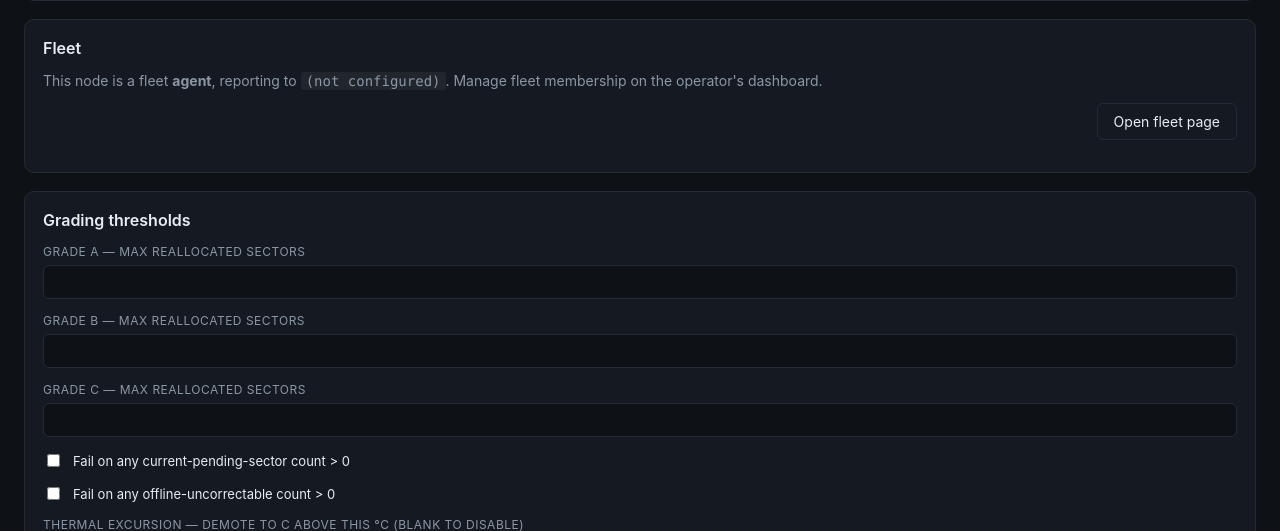
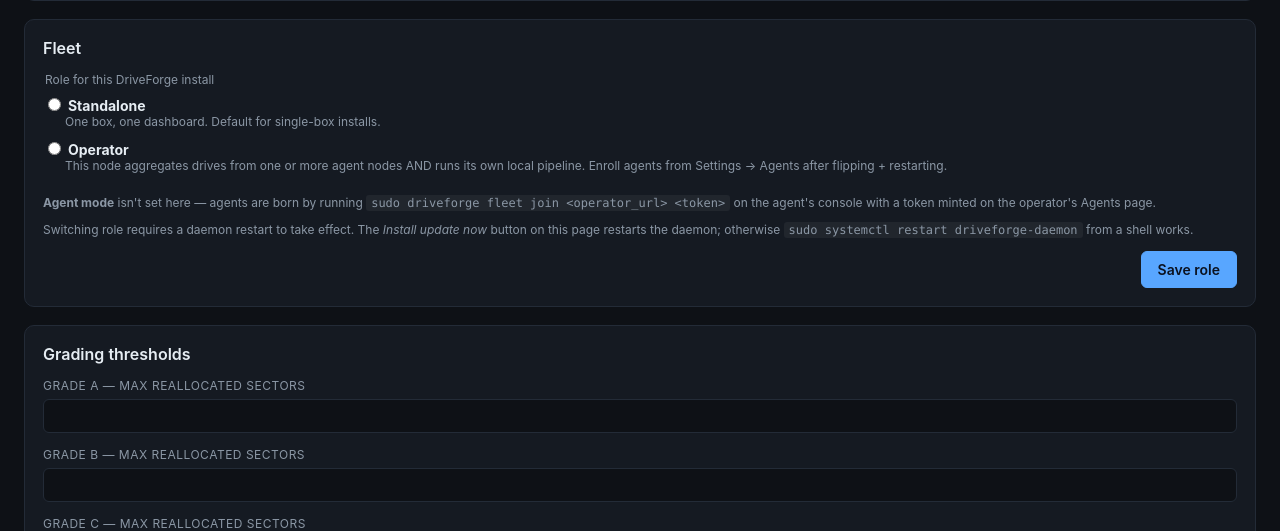
Before and after one commit to JT4862/driveforge, a Python web app: template driveforge/web/templates/settings.html in a window 1280 px wide. Shown: the part 540-1071 px from the top of the page. Run offline with Jinja, Linux system fonts and the light colour scheme; the template is opened without the code that fills it, so the values that code supplies are empty; some libraries are stand-ins or nearby versions.

Commit message:
fix(v0.10.5): role toggle form on Settings page (standalone ↔ operator)
v0.10.0 added a Fleet panel to the Settings page with a blurb
saying "flip the role to operator in the Daemon panel below and
restart the service." The Daemon panel never had a role picker —
operators who missed the setup wizard's Step 1 had no UI path to
switch modes post-install. Either replay the wizard or hand-edit
/etc/driveforge/driveforge.yaml, which violates the appliance
philosophy.

This patch adds the form the blurb always implied. The Fleet panel
now shows two radio buttons (Standalone / Operator) with a Save
button. On submit the role flips, the YAML is persisted, and the
Settings page flashes a "restart required" banner because the
lifespan hooks (fleet_client task, route role-gates) are evaluated
once at daemon boot.

## Why agent mode isn't in the form

Agents are born by consuming an enrollment token from an operator,
via `sudo driveforge fleet join <operator_url> <token>` on the
agent console. The CLI writes BOTH the role AND the long-lived
bearer token to disk atomically. A web-UI path would need a field
for the token, which (a) duplicates the CLI and (b) parks a live
credential in a browser-cached URL briefly. Neither is worth the
UX gain; the CLI one-liner is short.

Agents see an alternative copy in the same panel: "run
`sudo driveforge fleet leave` on this box to detach" — which reverts
to standalone and clears the operator_url. From there, the form is
available again.

## Tests (+7)

tests/unit/test_v0105_fleet_role_toggle.py:

- Standalone → operator flips + advertises restart
- Operator → standalone flips
- Same-role submit is a no-op with no restart banner
- Unknown role value rejected with `fleet_role_invalid` flash
- `role=agent` explicitly rejected via web (CLI-only path)
- Settings page renders the form on standalone + operator roles
- Settings page shows CLI-detach hint (no form) on agent role

597 passing (up from 590), 2 skipped. No regressions.

Co-Authored-By: Claude Opus 4.7 (1M context) <noreply@anthropic.com>

```diff
--- a/driveforge/version.py
+++ b/driveforge/version.py
@@ -1 +1 @@
-__version__ = "0.10.4"
+__version__ = "0.10.5"
--- a/driveforge/web/templates/settings.html
+++ b/driveforge/web/templates/settings.html
@@ -88,43 +88,80 @@
   </div>
 </form>
 
-{# v0.10.0+ fleet entry point. Compact panel that summarizes the
-   current role and links into /settings/agents for the full UI. Kept
-   out of the main Settings grid so standalone users (the majority)
-   don't see fleet UI they don't need. #}
+{# v0.10.0+ fleet entry point. v0.10.5+ gained an actual role
+   selector form — previously this panel just described the current
+   state + linked to /settings/agents, which meant operators had to
+   either re-run the setup wizard OR hand-edit YAML to flip roles
+   post-install. Now the form lives here; flipping role requires a
+   daemon restart (lifespan hooks are evaluated once at boot) so the
+   post-save banner nudges the operator toward that. #}
 <section class="panel">
   <div class="panel-head">
     <h2>Fleet</h2>
+    {% if saved_panel == "fleet_role" %}<span class="pill saved">saved</span>{% endif %}
+    {% if saved_panel == "fleet_role_invalid" %}<span class="pill" style="background: rgba(255,102,102,0.18); color: var(--fail);">invalid role</span>{% endif %}
   </div>
-  {% if settings.fleet.role == "standalone" %}
+
+  {% if settings.fleet.role == "agent" %}
+  {# Agent nodes can't self-promote to operator via the web UI —
+     the long-lived operator credential they hold only authenticates
+     them as an agent. Detach first via CLI, then re-enroll or flip. #}
   <p class="muted">
-    This DriveForge install runs standalone — one box, one dashboard.
-    To aggregate drives from other DriveForge nodes onto this
-    dashboard, flip the role to <strong>operator</strong> in the
-    Daemon panel below and restart the service, then visit the Agents
-    page to enroll them.
+    This node is a fleet <strong>agent</strong>, reporting to
+    <code>{{ settings.fleet.operator_url or "(not configured)" }}</code>.
+    Manage fleet membership on the operator's dashboard, or run
+    <code>sudo driveforge fleet leave</code> on this box to detach
+    and revert to standalone.
   </p>
   <p class="form-actions">
     <a href="/settings/agents" class="btn">Open fleet page</a>
   </p>
-  {% elif settings.fleet.role == "operator" %}
-  <p class="muted">
-    This node is the fleet <strong>operator</strong>. Its own drives
-    appear in the dashboard alongside drives from any enrolled
-    agents.
-  </p>
-  <p class="form-actions">
-    <a href="/settings/agents" class="btn primary">Manage agents</a>
-  </p>
   {% else %}
-  <p class="muted">
-    This node is a fleet <strong>agent</strong>, reporting to
-    <code>{{ settings.fleet.operator_url or "(not configured)" }}</code>.
-    Manage fleet membership on the operator's dashboard.
-  </p>
-  <p class="form-actions">
-    <a href="/settings/agents" class="btn">Open fleet page</a>
-  </p>
+  <form method="post" action="/settings/fleet-role">
+    <fieldset class="role-select" style="border: none; padding: 0; margin: 0;">
+      <legend class="muted small" style="margin-bottom: 8px;">Role for this DriveForge install</legend>
+
+      <label class="role-option" style="display: block; margin-bottom: 10px;">
+        <input type="radio" name="role" value="standalone"
+               {% if settings.fleet.role == "standalone" %}checked{% endif %}>
+        <strong>Standalone</strong>
+        <span class="muted small" style="display: block; margin-left: 22px;">
+          One box, one dashboard. Default for single-box installs.
+        </span>
+      </label>
+
+      <label class="role-option" style="display: block; margin-bottom: 10px;">
+        <input type="radio" name="role" value="operator"
+               {% if settings.fleet.role == "operator" %}checked{% endif %}>
+        <strong>Operator</strong>
+        <span class="muted small" style="display: block; margin-left: 22px;">
+          This node aggregates drives from one or more agent nodes
+          AND runs its own local pipeline. Enroll agents from
+          Settings &rarr; Agents after flipping + restarting.
+        </span>
+      </label>
+    </fieldset>
+
+    <p class="muted small" style="margin-top: 12px;">
+      <strong>Agent mode</strong> isn't set here — agents are born by
+      running <code>sudo driveforge fleet join &lt;operator_url&gt; &lt;token&gt;</code>
+      on the agent's console with a token minted on the operator's
+      Agents page.
+    </p>
+    <p class="muted small">
+      Switching role requires a daemon restart to take effect. The
+      <em>Install update now</em> button on this page restarts the
+      daemon; otherwise <code>sudo systemctl restart driveforge-daemon</code>
+      from a shell works.
+    </p>
+
+    <div class="form-actions" style="display: flex; gap: 10px; align-items: center;">
+      <button type="submit" class="btn primary">Save role</button>
+      {% if settings.fleet.role == "operator" %}
+      <a href="/settings/agents" class="btn">Manage agents &rarr;</a>
+      {% endif %}
+    </div>
+  </form>
   {% endif %}
 </section>
 
--- a/pyproject.toml
+++ b/pyproject.toml
@@ -4,7 +4,7 @@ build-backend = "hatchling.build"
 
 [project]
 name = "driveforge"
-version = "0.10.4"
+version = "0.10.5"
 description = "In-house enterprise drive refurbishment pipeline"
 readme = "README.md"
 license = { file = "LICENSE" }
```
Also changed, not shown: driveforge/web/routes.py (+49 -0 lines), tests/unit/test_v0105_fleet_role_toggle.py (added, +140 -0 lines).
